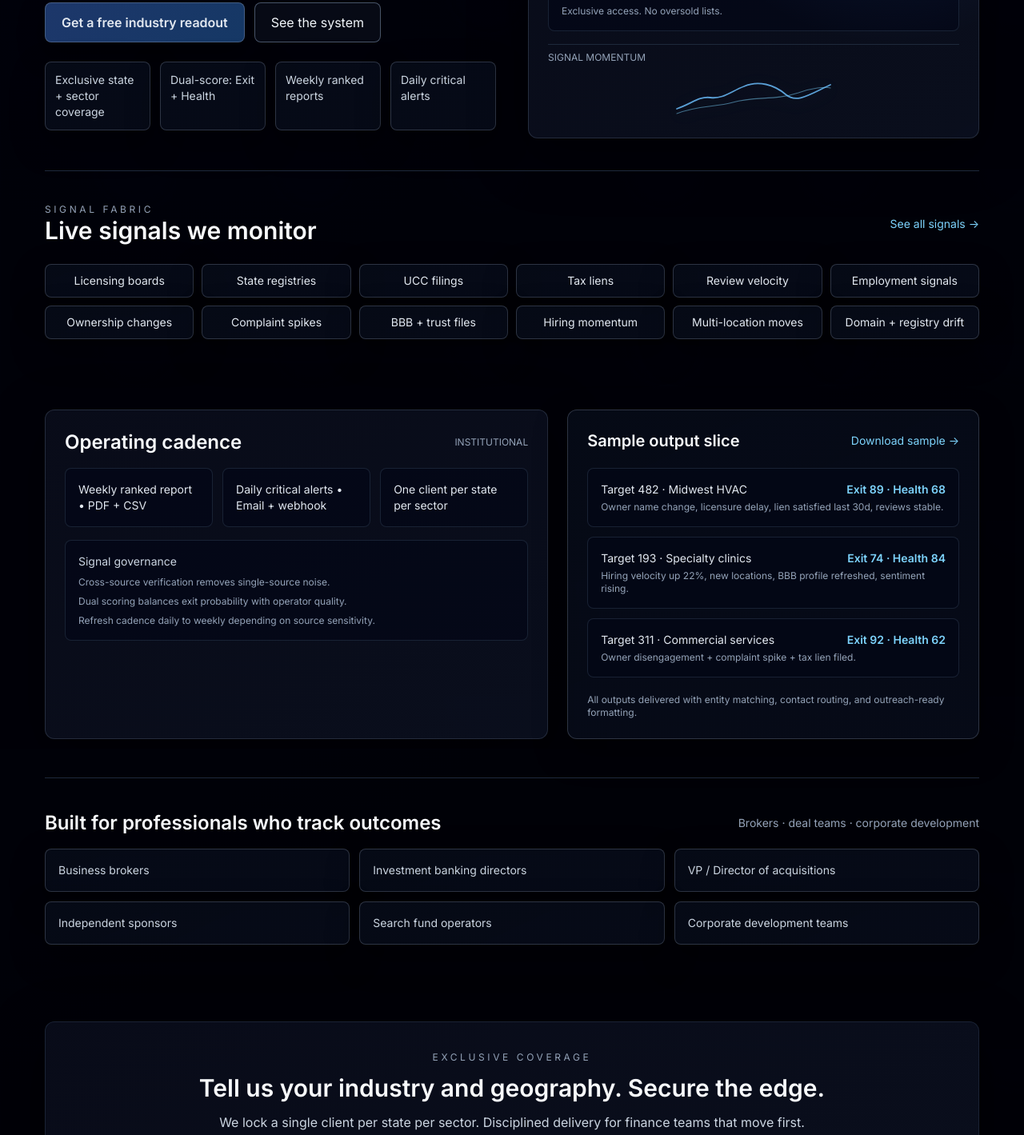
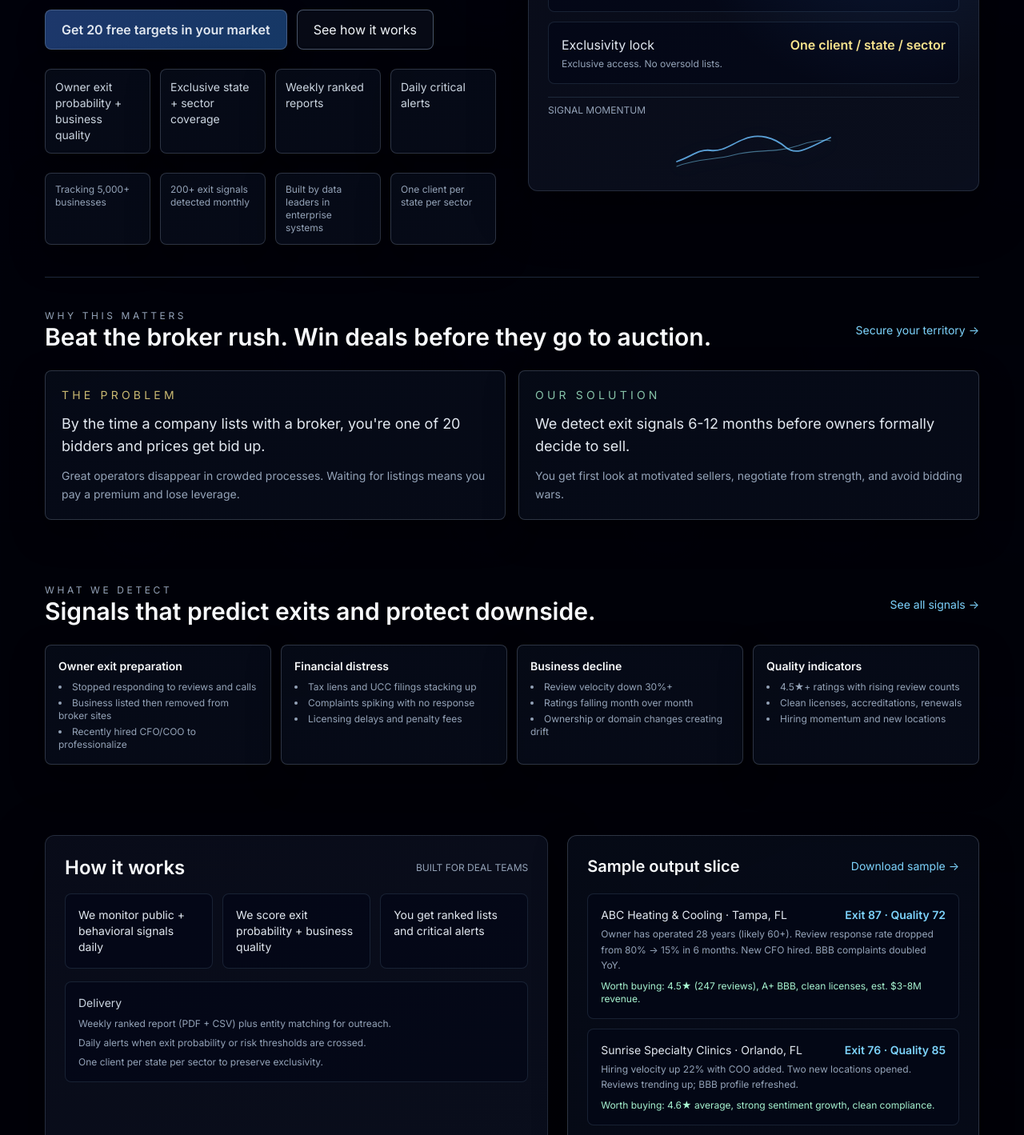
Before and after one commit to remitaffin/acquisition-edge-landing, a plain HTML site: page index.html in a window 1280 px wide. Shown: the part 449-1868 px from the top of the page at 80% size. Drawn offline with nearby package versions, Linux system fonts and the light colour scheme.

Commit message:
Rewrite landing copy for clarity and exclusivity

```diff
--- a/index.html
+++ b/index.html
@@ -3,11 +3,11 @@
 <head>
   <meta charset="UTF-8">
   <meta name="viewport" content="width=device-width, initial-scale=1.0">
-  <title>Acquisition Edge | Confidential Acquisition Intelligence</title>
-  <meta name="description" content="Finance-grade acquisition intelligence with dual scoring and live signals for brokers, deal teams, and acquisition leads.">
+  <title>Acquisition Edge | Exclusive Off-Market Acquisition Intelligence</title>
+  <meta name="description" content="Find companies ready to sell 6-12 months before they hit the market. Exit probability + business quality scoring for brokers, PE deal teams, and roll-up operators.">
   <link rel="canonical" href="https://acquisitionedge.ai/">
-  <meta property="og:title" content="Acquisition Edge | Confidential Acquisition Intelligence">
-  <meta property="og:description" content="Premium acquisition intelligence with live signals, exit readiness scoring, and exclusive coverage.">
+  <meta property="og:title" content="Acquisition Edge | Exclusive Off-Market Acquisition Intelligence">
+  <meta property="og:description" content="Identify acquisition targets before they hire a broker. Exclusive exit probability + business quality scoring with live signals.">
   <meta property="og:image" content="/og-image.svg">
   <meta property="og:type" content="website">
   <meta property="og:site_name" content="Acquisition Edge">
@@ -24,7 +24,7 @@
     "name": "Acquisition Edge",
     "url": "https://acquisitionedge.ai/",
     "logo": "https://acquisitionedge.ai/og-image.svg",
-    "description": "Exclusive acquisition intelligence combining exit readiness and business health scoring with live signal fusion.",
+    "description": "Exclusive off-market acquisition intelligence scoring owner exit probability and business quality from live public signals.",
     "sameAs": [],
     "areaServed": {
       "@type": "Country",
@@ -55,7 +55,7 @@
           <div class="h-11 w-11 rounded-xl bg-gradient-to-br from-sky-500/80 via-blue-500/70 to-indigo-500/70 grid place-items-center font-bold text-slate-950 tracking-tight border border-slate-700/70">AE</div>
           <div>
             <p class="text-lg font-semibold leading-tight">Acquisition Edge</p>
-            <p class="text-xs text-slate-400">Confidential intelligence</p>
+            <p class="text-xs text-slate-400">Exclusive intelligence</p>
           </div>
         </a>
         <nav class="hidden md:flex items-center space-x-7 text-sm">
@@ -85,38 +85,44 @@
     <main class="ae-shell mx-auto px-4">
       <section class="pt-16 pb-10 grid lg:grid-cols-2 gap-10 items-center fade-in">
         <div class="space-y-6">
-          <p class="text-xs uppercase section-label text-sky-300/70">Confidential acquisition intelligence</p>
-          <h1 class="text-4xl md:text-5xl font-semibold leading-tight">Find off-market targets before they file or list.</h1>
-          <p class="text-lg text-slate-300 leading-relaxed">Proprietary intelligence for deal teams. Dual-score modeling blends exit readiness with operating health, powered by live signals from filings, registries, licensing boards, liens, and employment data.</p>
+          <p class="text-xs uppercase section-label text-sky-300/70">Exclusive off-market acquisition intelligence</p>
+          <h1 class="text-4xl md:text-5xl font-semibold leading-tight">Find companies ready to sell — before they hire a broker.</h1>
+          <p class="text-lg text-slate-300 leading-relaxed">We surface owners preparing to exit 6-12 months before they list. Exit probability + business quality scoring built for brokers, PE deal teams, and roll-up operators.</p>
           <div class="flex flex-col sm:flex-row gap-3">
-            <a href="contact.html" class="px-5 py-3 rounded-lg ae-btn-primary font-semibold text-center">Get a free industry readout</a>
-            <a href="how-it-works.html" class="px-5 py-3 rounded-lg ae-btn-secondary text-slate-100 text-center">See the system</a>
+            <a href="contact.html" class="px-5 py-3 rounded-lg ae-btn-primary font-semibold text-center">Get 20 free targets in your market</a>
+            <a href="how-it-works.html" class="px-5 py-3 rounded-lg ae-btn-secondary text-slate-100 text-center">See how it works</a>
           </div>
           <div class="grid grid-cols-2 sm:grid-cols-4 gap-3 text-sm text-slate-300">
+            <div class="ae-card rounded-lg p-3">Owner exit probability + business quality</div>
             <div class="ae-card rounded-lg p-3">Exclusive state + sector coverage</div>
-            <div class="ae-card rounded-lg p-3">Dual-score: Exit + Health</div>
             <div class="ae-card rounded-lg p-3">Weekly ranked reports</div>
             <div class="ae-card rounded-lg p-3">Daily critical alerts</div>
+          </div>
+          <div class="grid grid-cols-2 sm:grid-cols-4 gap-3 text-xs text-slate-400">
+            <div class="ae-card rounded-lg p-3">Tracking 5,000+ businesses</div>
+            <div class="ae-card rounded-lg p-3">200+ exit signals detected monthly</div>
+            <div class="ae-card rounded-lg p-3">Built by data leaders in enterprise systems</div>
+            <div class="ae-card rounded-lg p-3">One client per state per sector</div>
           </div>
         </div>
         <div class="ae-panel rounded-xl p-6 glow-accent space-y-4">
           <div class="flex items-center justify-between text-sm text-slate-300">
-            <span class="badge-dot">Live signal fusion</span>
+            <span class="badge-dot">Live signal detection</span>
             <span class="text-sky-200">Realtime</span>
           </div>
           <div class="space-y-3">
             <div class="p-4 rounded-lg bg-slate-950/60 border border-slate-800/80">
-              <div class="flex items-center justify-between text-slate-200 mb-1"><span>Exit readiness</span><span class="font-semibold text-sky-200" data-count="87">0</span></div>
+              <div class="flex items-center justify-between text-slate-200 mb-1"><span>Owner exit probability</span><span class="font-semibold text-sky-200" data-count="87">0</span></div>
               <div class="w-full bg-slate-900 rounded-full h-[6px] overflow-hidden"><div class="h-[6px] bg-gradient-to-r from-sky-400 via-blue-400 to-emerald-300 w-[87%]"></div></div>
-              <p class="text-xs text-slate-400 mt-2">Owner disengagement · licensing friction · complaint spikes</p>
+              <p class="text-xs text-slate-400 mt-2">Owner age + disengagement · licensing friction · broker listing drift</p>
             </div>
             <div class="p-4 rounded-lg bg-slate-950/60 border border-slate-800/80">
-              <div class="flex items-center justify-between text-slate-200 mb-1"><span>Business health</span><span class="font-semibold text-emerald-200" data-count="73">0</span></div>
+              <div class="flex items-center justify-between text-slate-200 mb-1"><span>Business quality score</span><span class="font-semibold text-emerald-200" data-count="73">0</span></div>
               <div class="w-full bg-slate-900 rounded-full h-[6px] overflow-hidden"><div class="h-[6px] bg-gradient-to-r from-emerald-200 to-sky-400 w-[73%]"></div></div>
               <p class="text-xs text-slate-400 mt-2">Review velocity · hiring surges · multi-location expansions</p>
             </div>
             <div class="p-4 rounded-lg bg-slate-950/60 border border-slate-800/80">
-              <div class="flex items-center justify-between text-slate-200 mb-1"><span>Coverage lock</span><span class="font-semibold text-amber-200">One client / state / sector</span></div>
+              <div class="flex items-center justify-between text-slate-200 mb-1"><span>Exclusivity lock</span><span class="font-semibold text-amber-200">One client / state / sector</span></div>
               <p class="text-xs text-slate-400">Exclusive access. No oversold lists.</p>
             </div>
           </div>
@@ -131,46 +137,88 @@
       </section>
 
       <section class="py-10 border-t border-slate-800 fade-in">
+        <div class="flex flex-col lg:flex-row lg:items-center lg:justify-between gap-4 mb-6">
+          <div>
+            <p class="text-xs uppercase section-label text-slate-400">Why this matters</p>
+            <h2 class="text-3xl font-semibold">Beat the broker rush. Win deals before they go to auction.</h2>
+          </div>
+          <a href="coverage.html" class="text-sm text-sky-300 hover:text-sky-200">Secure your territory →</a>
+        </div>
+        <div class="grid md:grid-cols-2 gap-4 text-slate-300">
+          <div class="ae-card rounded-lg p-5 space-y-3">
+            <p class="text-sm uppercase section-label text-amber-200/80">The problem</p>
+            <p class="text-lg text-slate-200">By the time a company lists with a broker, you're one of 20 bidders and prices get bid up.</p>
+            <p class="text-sm text-slate-400 leading-relaxed">Great operators disappear in crowded processes. Waiting for listings means you pay a premium and lose leverage.</p>
+          </div>
+          <div class="ae-card rounded-lg p-5 space-y-3">
+            <p class="text-sm uppercase section-label text-emerald-200/80">Our solution</p>
+            <p class="text-lg text-slate-200">We detect exit signals 6-12 months before owners formally decide to sell.</p>
+            <p class="text-sm text-slate-400 leading-relaxed">You get first look at motivated sellers, negotiate from strength, and avoid bidding wars.</p>
+          </div>
+        </div>
+      </section>
+
+      <section class="py-10 fade-in">
         <div class="flex items-center justify-between mb-6">
           <div>
-            <p class="text-xs uppercase section-label text-slate-400">Signal fabric</p>
-            <h2 class="text-3xl font-semibold">Live signals we monitor</h2>
+            <p class="text-xs uppercase section-label text-slate-400">What we detect</p>
+            <h3 class="text-3xl font-semibold">Signals that predict exits and protect downside.</h3>
           </div>
           <a href="signals-and-scoring.html" class="text-sm text-sky-300 hover:text-sky-200">See all signals →</a>
         </div>
-        <div class="grid grid-cols-2 sm:grid-cols-3 lg:grid-cols-6 gap-2.5 text-sm text-slate-200">
-          <div class="ae-card rounded-lg py-2.5 px-3 text-center">Licensing boards</div>
-          <div class="ae-card rounded-lg py-2.5 px-3 text-center">State registries</div>
-          <div class="ae-card rounded-lg py-2.5 px-3 text-center">UCC filings</div>
-          <div class="ae-card rounded-lg py-2.5 px-3 text-center">Tax liens</div>
-          <div class="ae-card rounded-lg py-2.5 px-3 text-center">Review velocity</div>
-          <div class="ae-card rounded-lg py-2.5 px-3 text-center">Employment signals</div>
-          <div class="ae-card rounded-lg py-2.5 px-3 text-center">Ownership changes</div>
-          <div class="ae-card rounded-lg py-2.5 px-3 text-center">Complaint spikes</div>
-          <div class="ae-card rounded-lg py-2.5 px-3 text-center">BBB + trust files</div>
-          <div class="ae-card rounded-lg py-2.5 px-3 text-center">Hiring momentum</div>
-          <div class="ae-card rounded-lg py-2.5 px-3 text-center">Multi-location moves</div>
-          <div class="ae-card rounded-lg py-2.5 px-3 text-center">Domain + registry drift</div>
+        <div class="grid md:grid-cols-2 xl:grid-cols-4 gap-3 text-sm text-slate-200">
+          <div class="ae-card rounded-lg p-4 space-y-2">
+            <p class="font-semibold text-slate-50">Owner exit preparation</p>
+            <ul class="text-slate-400 space-y-1 list-disc list-inside text-xs">
+              <li>Stopped responding to reviews and calls</li>
+              <li>Business listed then removed from broker sites</li>
+              <li>Recently hired CFO/COO to professionalize</li>
+            </ul>
+          </div>
+          <div class="ae-card rounded-lg p-4 space-y-2">
+            <p class="font-semibold text-slate-50">Financial distress</p>
+            <ul class="text-slate-400 space-y-1 list-disc list-inside text-xs">
+              <li>Tax liens and UCC filings stacking up</li>
+              <li>Complaints spiking with no response</li>
+              <li>Licensing delays and penalty fees</li>
+            </ul>
+          </div>
+          <div class="ae-card rounded-lg p-4 space-y-2">
+            <p class="font-semibold text-slate-50">Business decline</p>
+            <ul class="text-slate-400 space-y-1 list-disc list-inside text-xs">
+              <li>Review velocity down 30%+</li>
+              <li>Ratings falling month over month</li>
+              <li>Ownership or domain changes creating drift</li>
+            </ul>
+          </div>
+          <div class="ae-card rounded-lg p-4 space-y-2">
+            <p class="font-semibold text-slate-50">Quality indicators</p>
+            <ul class="text-slate-400 space-y-1 list-disc list-inside text-xs">
+              <li>4.5★+ ratings with rising review counts</li>
+              <li>Clean licenses, accreditations, renewals</li>
+              <li>Hiring momentum and new locations</li>
+            </ul>
+          </div>
         </div>
       </section>
 
       <section class="py-12 grid lg:grid-cols-[1.1fr,0.9fr] gap-6 fade-in">
         <div class="ae-panel rounded-xl p-6 space-y-4">
           <div class="flex items-center justify-between">
-            <h3 class="text-2xl font-semibold">Operating cadence</h3>
-            <span class="text-xs uppercase text-slate-400">Institutional</span>
+            <h3 class="text-2xl font-semibold">How it works</h3>
+            <span class="text-xs uppercase text-slate-400">Built for deal teams</span>
           </div>
           <div class="grid sm:grid-cols-3 gap-3 text-sm text-slate-200">
-            <div class="p-4 rounded-lg bg-slate-950/60 border border-slate-800/80">Weekly ranked report • PDF + CSV</div>
-            <div class="p-4 rounded-lg bg-slate-950/60 border border-slate-800/80">Daily critical alerts • Email + webhook</div>
-            <div class="p-4 rounded-lg bg-slate-950/60 border border-slate-800/80">One client per state per sector</div>
+            <div class="p-4 rounded-lg bg-slate-950/60 border border-slate-800/80">We monitor public + behavioral signals daily</div>
+            <div class="p-4 rounded-lg bg-slate-950/60 border border-slate-800/80">We score exit probability + business quality</div>
+            <div class="p-4 rounded-lg bg-slate-950/60 border border-slate-800/80">You get ranked lists and critical alerts</div>
           </div>
           <div class="p-4 rounded-lg bg-slate-950/60 border border-slate-800/80">
-            <p class="text-sm text-slate-300 mb-2">Signal governance</p>
+            <p class="text-sm text-slate-300 mb-2">Delivery</p>
             <ul class="text-xs text-slate-400 space-y-2">
-              <li>Cross-source verification removes single-source noise.</li>
-              <li>Dual scoring balances exit probability with operator quality.</li>
-              <li>Refresh cadence daily to weekly depending on source sensitivity.</li>
+              <li>Weekly ranked report (PDF + CSV) plus entity matching for outreach.</li>
+              <li>Daily alerts when exit probability or risk thresholds are crossed.</li>
+              <li>One client per state per sector to preserve exclusivity.</li>
             </ul>
           </div>
         </div>
@@ -181,43 +229,69 @@
           </div>
           <div class="space-y-3 text-sm text-slate-200">
             <div class="p-4 rounded-lg bg-slate-950/60 border border-slate-800/80">
-              <div class="flex items-center justify-between mb-1"><span>Target 482 · Midwest HVAC</span><span class="text-sky-300 font-semibold">Exit 89 · Health 68</span></div>
-              <p class="text-xs text-slate-400">Owner name change, licensure delay, lien satisfied last 30d, reviews stable.</p>
+              <div class="flex items-center justify-between mb-1"><span>ABC Heating & Cooling · Tampa, FL</span><span class="text-sky-300 font-semibold">Exit 87 · Quality 72</span></div>
+              <p class="text-xs text-slate-400 leading-relaxed">Owner has operated 28 years (likely 60+). Review response rate dropped from 80% → 15% in 6 months. New CFO hired. BBB complaints doubled YoY.</p>
+              <p class="text-xs text-emerald-200 mt-2">Worth buying: 4.5★ (247 reviews), A+ BBB, clean licenses, est. $3-8M revenue.</p>
             </div>
             <div class="p-4 rounded-lg bg-slate-950/60 border border-slate-800/80">
-              <div class="flex items-center justify-between mb-1"><span>Target 193 · Specialty clinics</span><span class="text-sky-300 font-semibold">Exit 74 · Health 84</span></div>
-              <p class="text-xs text-slate-400">Hiring velocity up 22%, new locations, BBB profile refreshed, sentiment rising.</p>
+              <div class="flex items-center justify-between mb-1"><span>Sunrise Specialty Clinics · Orlando, FL</span><span class="text-sky-300 font-semibold">Exit 76 · Quality 85</span></div>
+              <p class="text-xs text-slate-400 leading-relaxed">Hiring velocity up 22% with COO added. Two new locations opened. Reviews trending up; BBB profile refreshed.</p>
+              <p class="text-xs text-emerald-200 mt-2">Worth buying: 4.6★ average, strong sentiment growth, clean compliance.</p>
             </div>
             <div class="p-4 rounded-lg bg-slate-950/60 border border-slate-800/80">
-              <div class="flex items-center justify-between mb-1"><span>Target 311 · Commercial services</span><span class="text-sky-300 font-semibold">Exit 92 · Health 62</span></div>
-              <p class="text-xs text-slate-400">Owner disengagement + complaint spike + tax lien filed.</p>
+              <div class="flex items-center justify-between mb-1"><span>Metro Commercial Services · Midwest</span><span class="text-sky-300 font-semibold">Exit 92 · Quality 61</span></div>
+              <p class="text-xs text-slate-400 leading-relaxed">Owner disengagement, complaint spike, and tax lien filed. Domain ownership shifted to holding company last 45 days.</p>
+              <p class="text-xs text-amber-200 mt-2">Risk note: distressed seller with operational cleanup required.</p>
             </div>
           </div>
-          <p class="text-xs text-slate-400">All outputs delivered with entity matching, contact routing, and outreach-ready formatting.</p>
+          <p class="text-xs text-slate-400">Outputs ship with entity matching, contact routing, and outreach-ready formatting.</p>
         </div>
       </section>
 
       <section class="py-10 border-t border-slate-800 fade-in">
         <div class="flex items-center justify-between mb-4">
-          <h3 class="text-2xl font-semibold">Built for professionals who track outcomes</h3>
-          <span class="text-sm text-slate-400">Brokers · deal teams · corporate development</span>
+          <h3 class="text-2xl font-semibold">Built for teams that live on deal flow</h3>
+          <span class="text-sm text-slate-400">Brokers · PE deal teams · roll-up operators</span>
         </div>
         <div class="grid sm:grid-cols-2 lg:grid-cols-3 gap-3 text-sm text-slate-300">
-          <div class="ae-card rounded-lg p-4">Business brokers</div>
-          <div class="ae-card rounded-lg p-4">Investment banking directors</div>
+          <div class="ae-card rounded-lg p-4">Business brokers and M&A advisors</div>
           <div class="ae-card rounded-lg p-4">VP / Director of acquisitions</div>
-          <div class="ae-card rounded-lg p-4">Independent sponsors</div>
+          <div class="ae-card rounded-lg p-4">Private equity and independent sponsors</div>
+          <div class="ae-card rounded-lg p-4">Roll-up operators and platform CEOs</div>
           <div class="ae-card rounded-lg p-4">Search fund operators</div>
           <div class="ae-card rounded-lg p-4">Corporate development teams</div>
         </div>
       </section>
 
+      <section class="py-12 fade-in">
+        <div class="ae-panel rounded-xl p-6 border border-slate-800/80">
+          <div class="grid md:grid-cols-3 gap-4 text-center">
+            <div class="p-4">
+              <p class="text-3xl font-semibold text-slate-50">5,000+</p>
+              <p class="text-sm text-slate-400">Businesses tracked across Florida</p>
+            </div>
+            <div class="p-4">
+              <p class="text-3xl font-semibold text-slate-50">200+</p>
+              <p class="text-sm text-slate-400">Exit signals detected every month</p>
+            </div>
+            <div class="p-4">
+              <p class="text-3xl font-semibold text-slate-50">15 yrs</p>
+              <p class="text-sm text-slate-400">Enterprise data systems experience behind the platform</p>
+            </div>
+          </div>
+          <div class="mt-6 text-sm text-slate-300 text-center">
+            <p class="font-semibold mb-2">"We want our edge before the sell-side memo exists. This is the earliest signal we've seen."</p>
+            <p class="text-slate-400">— Advisory partner, multi-unit roll-up (anonymized)</p>
+          </div>
+        </div>
+      </section>
+
       <section class="my-14 p-9 rounded-xl ae-panel fade-in text-center border border-slate-800/80">
-        <p class="text-xs uppercase section-label text-slate-400 mb-3">Exclusive coverage</p>
-        <h3 class="text-3xl font-semibold mb-3">Tell us your industry and geography. Secure the edge.</h3>
-        <p class="text-slate-300 mb-6 leading-relaxed">We lock a single client per state per sector. Disciplined delivery for finance teams that move first.</p>
+        <p class="text-xs uppercase section-label text-slate-400 mb-3">Exclusive territories</p>
+        <h3 class="text-3xl font-semibold mb-3">Claim your state + sector before your competitors do.</h3>
+        <p class="text-slate-300 mb-6 leading-relaxed">One client per state per sector. Get a free PDF with 20 companies showing exit signals in your market.</p>
         <div class="flex flex-col sm:flex-row gap-3 justify-center">
-          <a href="contact.html" class="px-6 py-3 rounded-lg ae-btn-primary font-semibold">Request free report</a>
+          <a href="contact.html" class="px-6 py-3 rounded-lg ae-btn-primary font-semibold">Get 20 free targets</a>
           <a href="coverage.html" class="px-6 py-3 rounded-lg ae-btn-secondary text-slate-50">Check coverage</a>
         </div>
       </section>
```
